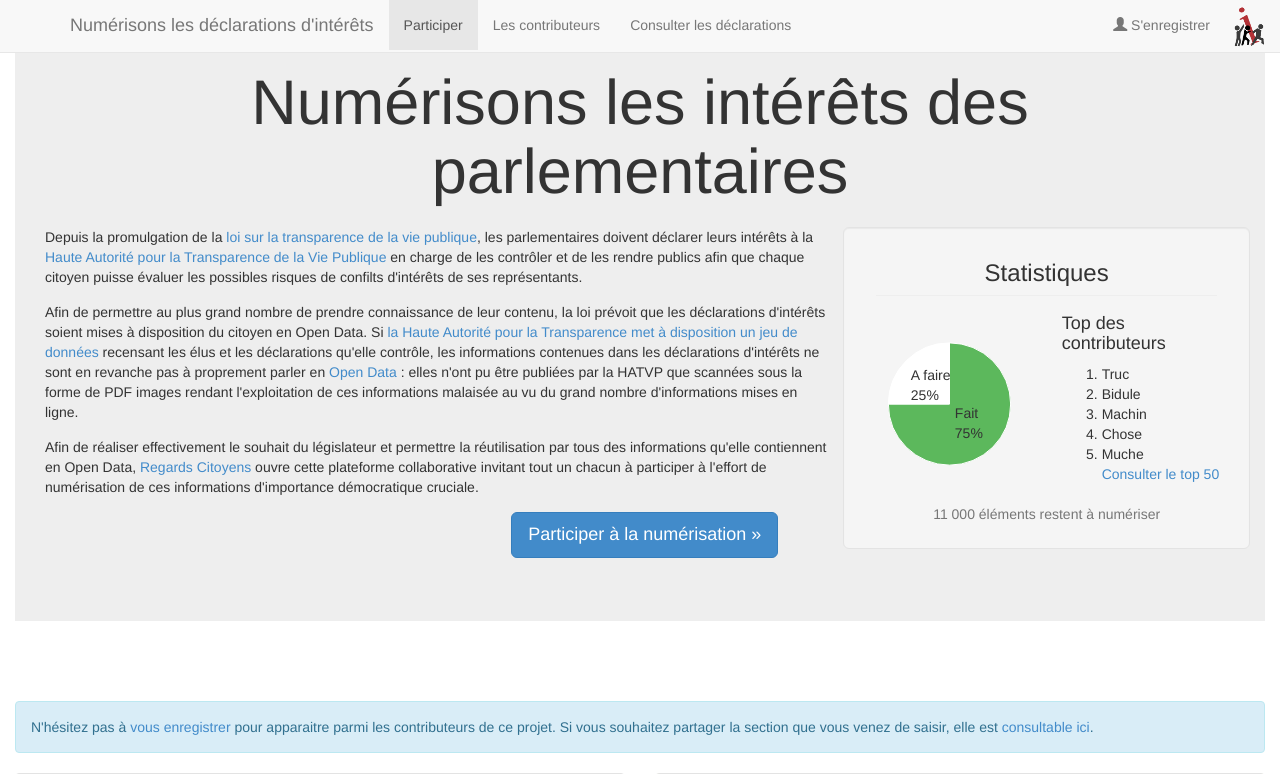
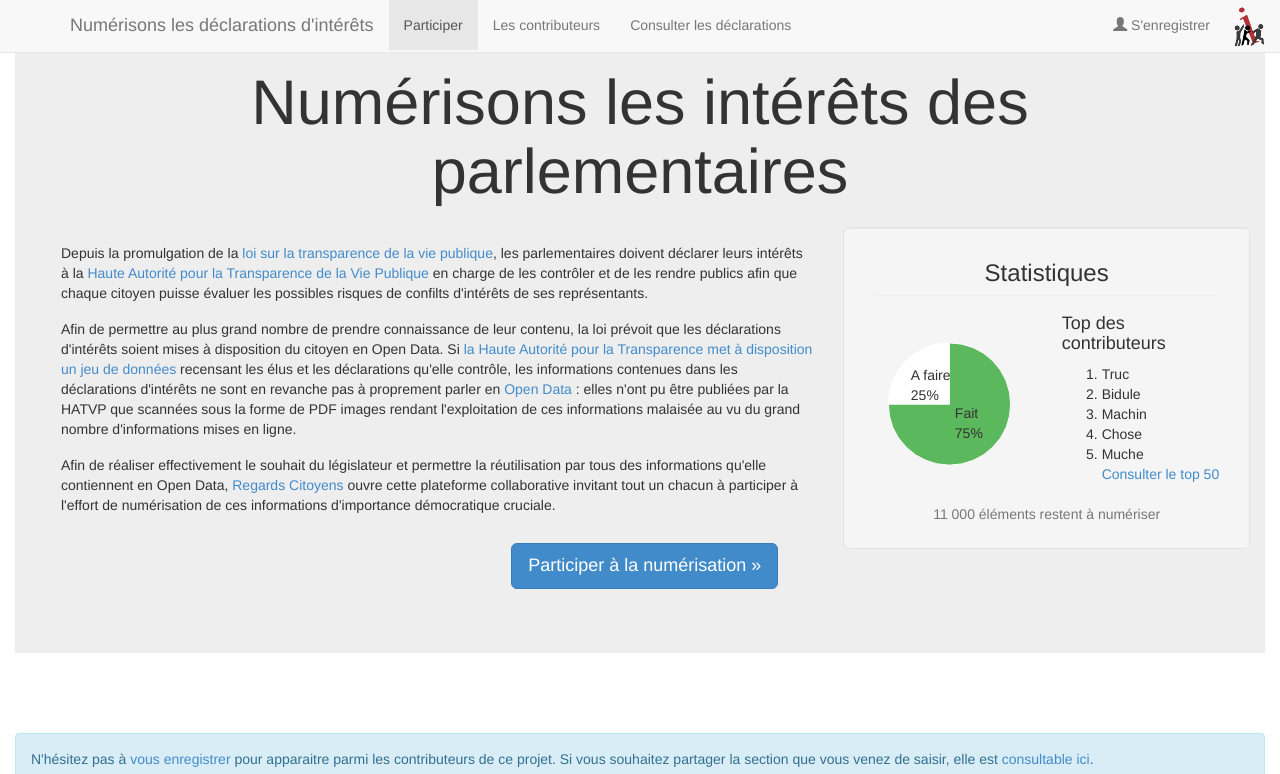
Before and after one commit to regardscitoyens/crowdsource_dpi, a PHP site: page /index.php in a window 1280 px wide. Shown: the top 774 px of the page. Run offline with PHP 8.4, Linux system fonts and the light colour scheme; the visitor is signed in with stand-in values (Sample User, id 1); data that the repository does not hold is empty.

Commit message:
add more space

```diff
--- a/include/view/header.php
+++ b/include/view/header.php
@@ -20,12 +20,12 @@
 #crowdsource {padding-top: 50px;}
 .numerise .well {background-color: #fBfBdb}
 .numerise .text-muted {font-size: 85%}
-.jumbotron p {font-size: 14px;}
+.jumbotron p {font-size: 14px; margin: 16px;}
 h1 {margin-bottom: 20px;}
 #crowdtable { margin-top: 22px;}
 .consigne { font-size: 15px }
 .page-header {margin: 8px!important}
-#permalink-img{padding-top:12px;}
+#permalink-img, #start-num{padding-top:12px;}
 </style>
 </head>
 <body>
--- a/include/view/intro.php
+++ b/include/view/intro.php
@@ -5,7 +5,7 @@
         <p>Depuis la promulgation de la <a target="_blank" href="http://www.regardscitoyens.org/adoption-des-projets-de-lois-sur-la-transparence-une-premiere-etape-vivement-la-suite/">loi sur la transparence de la vie publique</a>, les parlementaires doivent déclarer leurs intérêts à la <a target="_blank" href="http://www.hatvp.fr/">Haute Autorité pour la Transparence de la Vie Publique</a> en charge de les contrôler et de les rendre publics afin que chaque citoyen puisse évaluer les possibles risques de confilts d'intérêts de ses représentants.</p>
         <p>Afin de permettre au plus grand nombre de prendre connaissance de leur contenu, la loi prévoit que les déclarations d'intérêts soient mises à disposition du citoyen en Open Data. Si <a target="_blank" href="http://www.hatvp.fr/open-data.html">la Haute Autorité pour la Transparence met à disposition un jeu de données</a> recensant les élus et les déclarations qu'elle contrôle, les informations contenues dans les déclarations d'intérêts ne sont en revanche pas à proprement parler en <a target="_blank" href="http://www.regardscitoyens.org/open-data-en-france/">Open Data</a>&nbsp;: elles n'ont pu être publiées par la HATVP que scannées sous la forme de PDF images rendant l'exploitation de ces informations malaisée au vu du grand nombre d'informations mises en ligne.</p>
         <p>Afin de réaliser effectivement le souhait du législateur et permettre la réutilisation par tous des informations qu'elle contiennent en Open Data, <a target="_blank" href="http://RegardsCitoyens.org">Regards Citoyens</a> ouvre cette plateforme collaborative invitant tout un chacun à participer à l'effort de numérisation de ces informations d'importance démocratique cruciale.</p>
-        <p class="text-right" style="margin-right: 50px"><a href="#crowdsource" class="btn btn-primary btn-lg" role="button">Participer à la numérisation &raquo;</a></p>
+        <p id="start-num" class="text-right" style="margin-right: 50px"><a href="#crowdsource" class="btn btn-primary btn-lg" role="button">Participer à la numérisation &raquo;</a></p>
         </div>
         <div id="stats" class="col-md-4 well well-lg">
           <h3 class="text-center page-header">Statistiques</h3>
```
